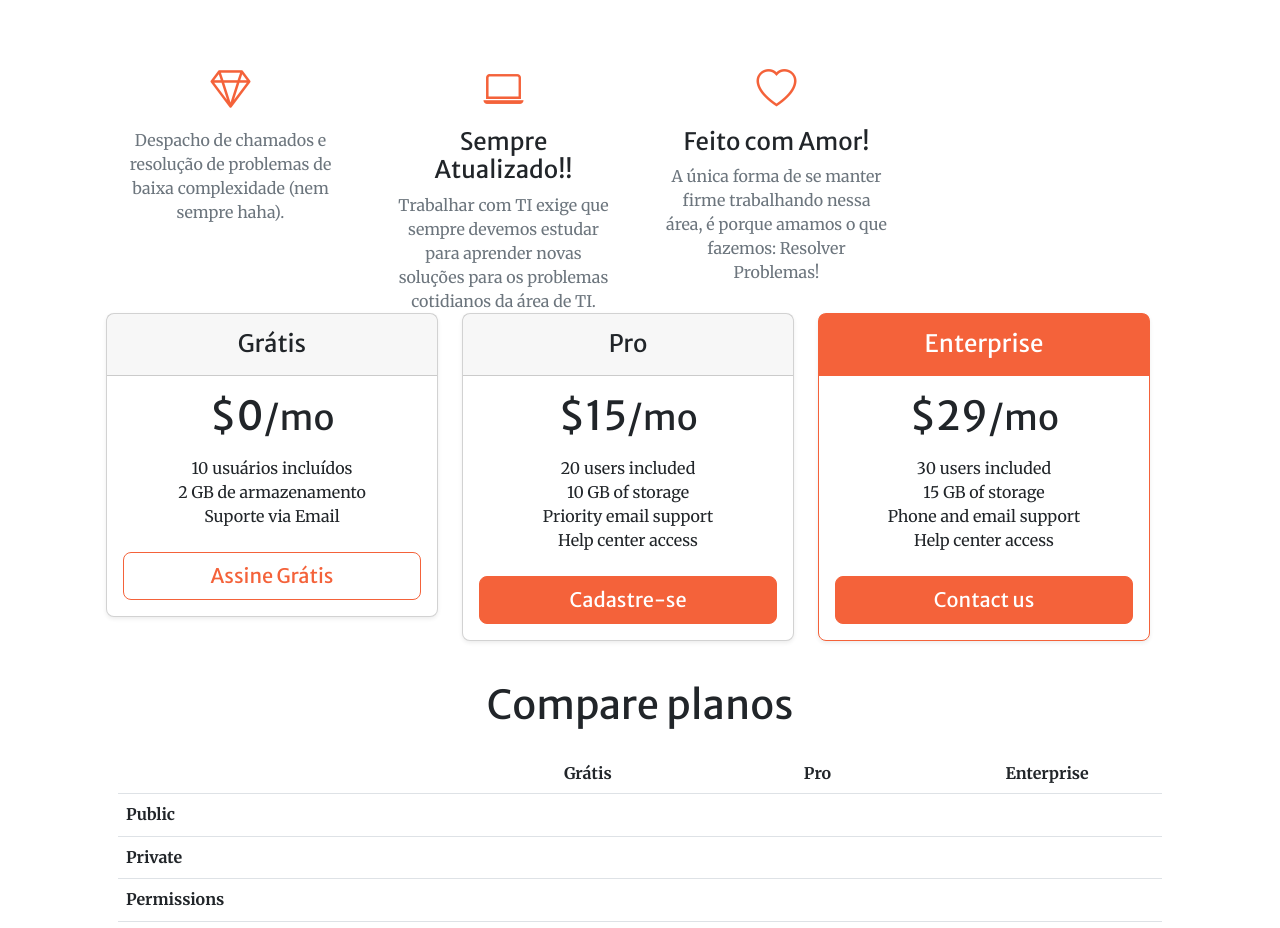
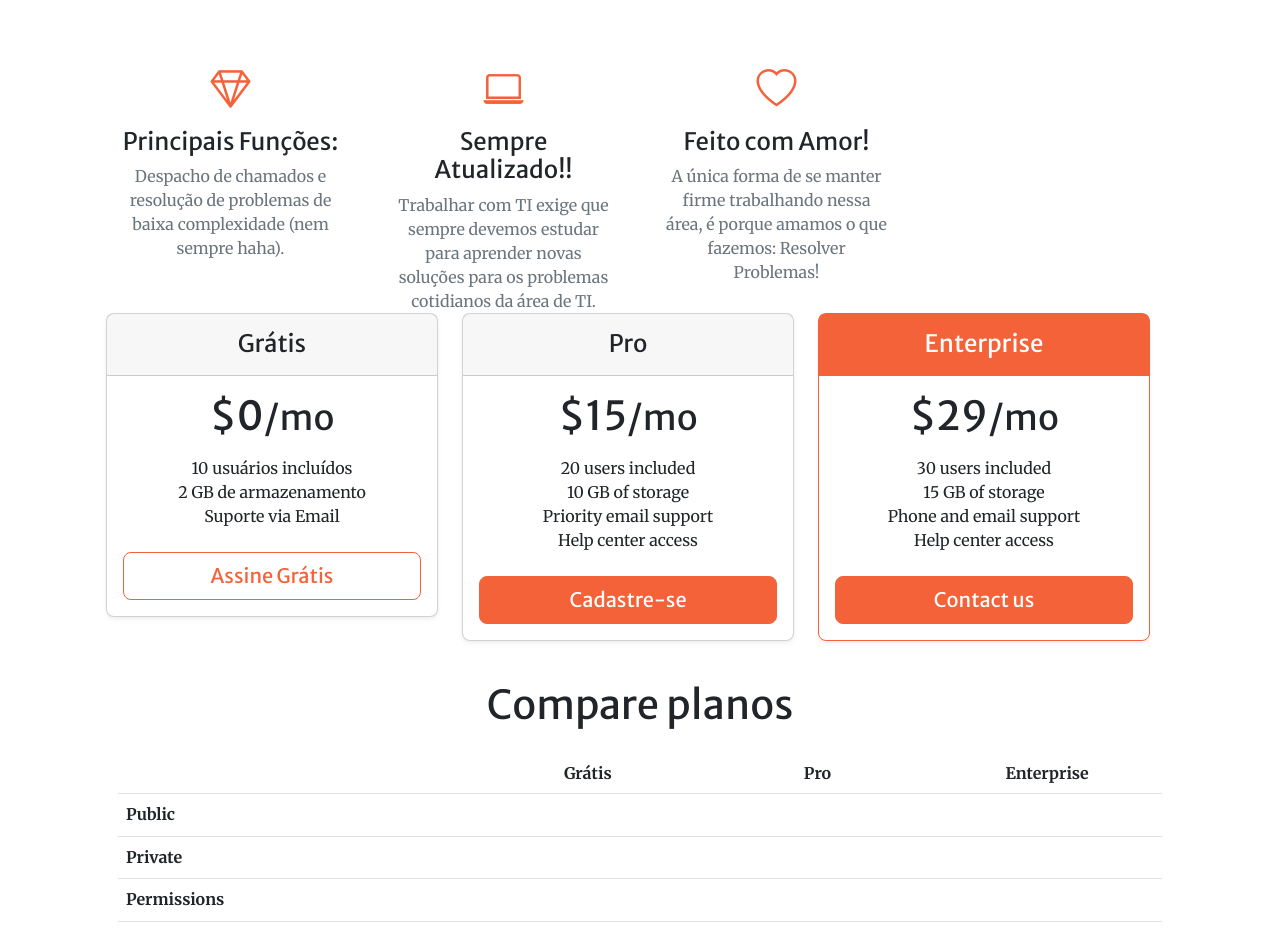
Before and after one commit to Andrearo47/meu-portifolio, a plain HTML site: page index.html in a window 1280 px wide. Shown: the part 1460-2388 px from the top of the page. Drawn offline with nearby package versions, Linux system fonts and the light colour scheme; some packages are replaced by stand-ins of ours; a script that the page names is missing.

Commit message:
Adição de um subtítulo h3

```diff
--- a/index.html
+++ b/index.html
@@ -71,6 +71,7 @@
                     <div class="col-lg-3 col-md-6 text-center">
                         <div class="mt-5">
                             <div class="mb-2"><i class="bi-gem fs-1 text-primary"></i></div>
+                            <h3 class="h4 mb-2">Principais Funções:</h3>
                             <p class="text-muted mb-0">Despacho de chamados e resolução de problemas de baixa complexidade (nem sempre haha).</p>
                         </div>
                     </div>
```
